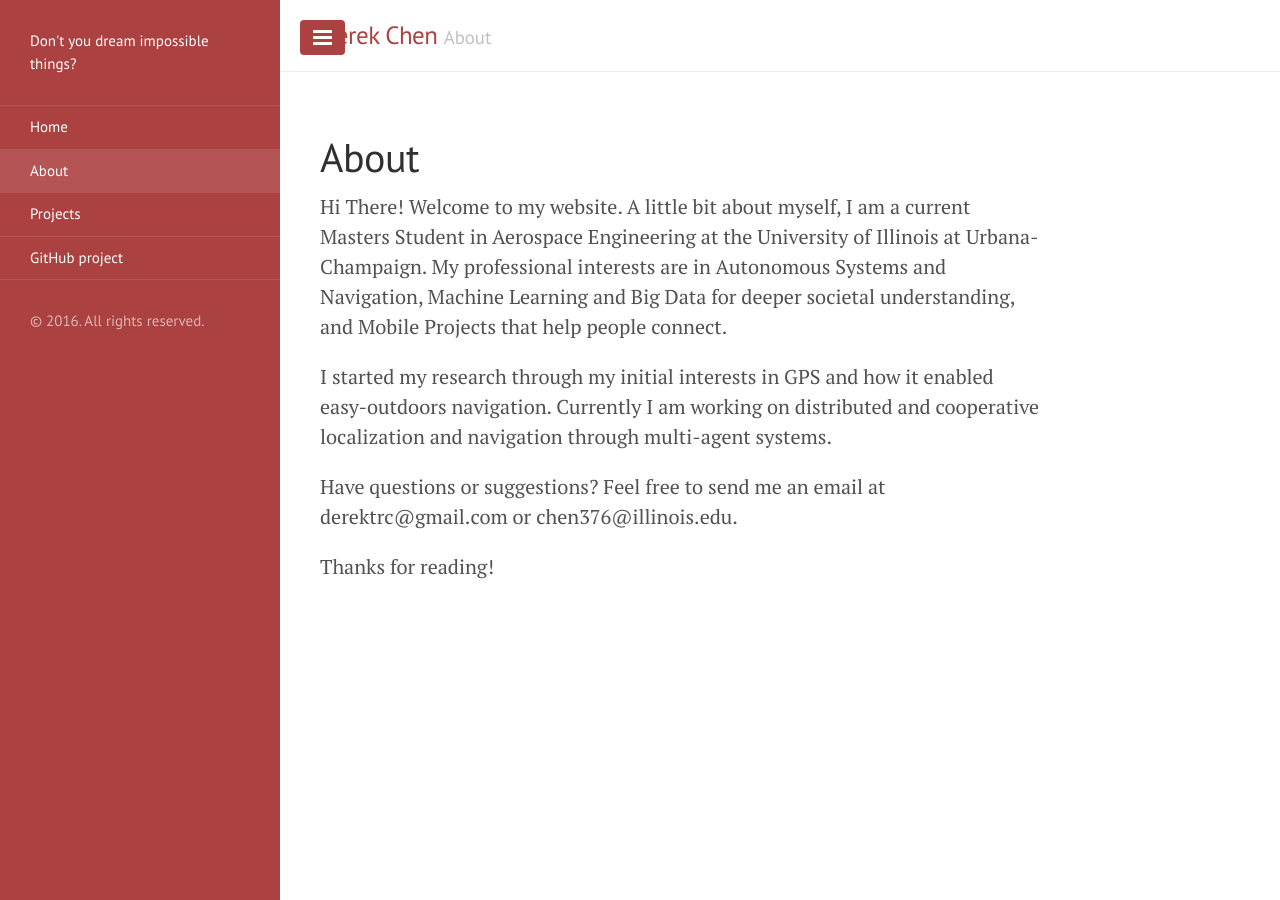
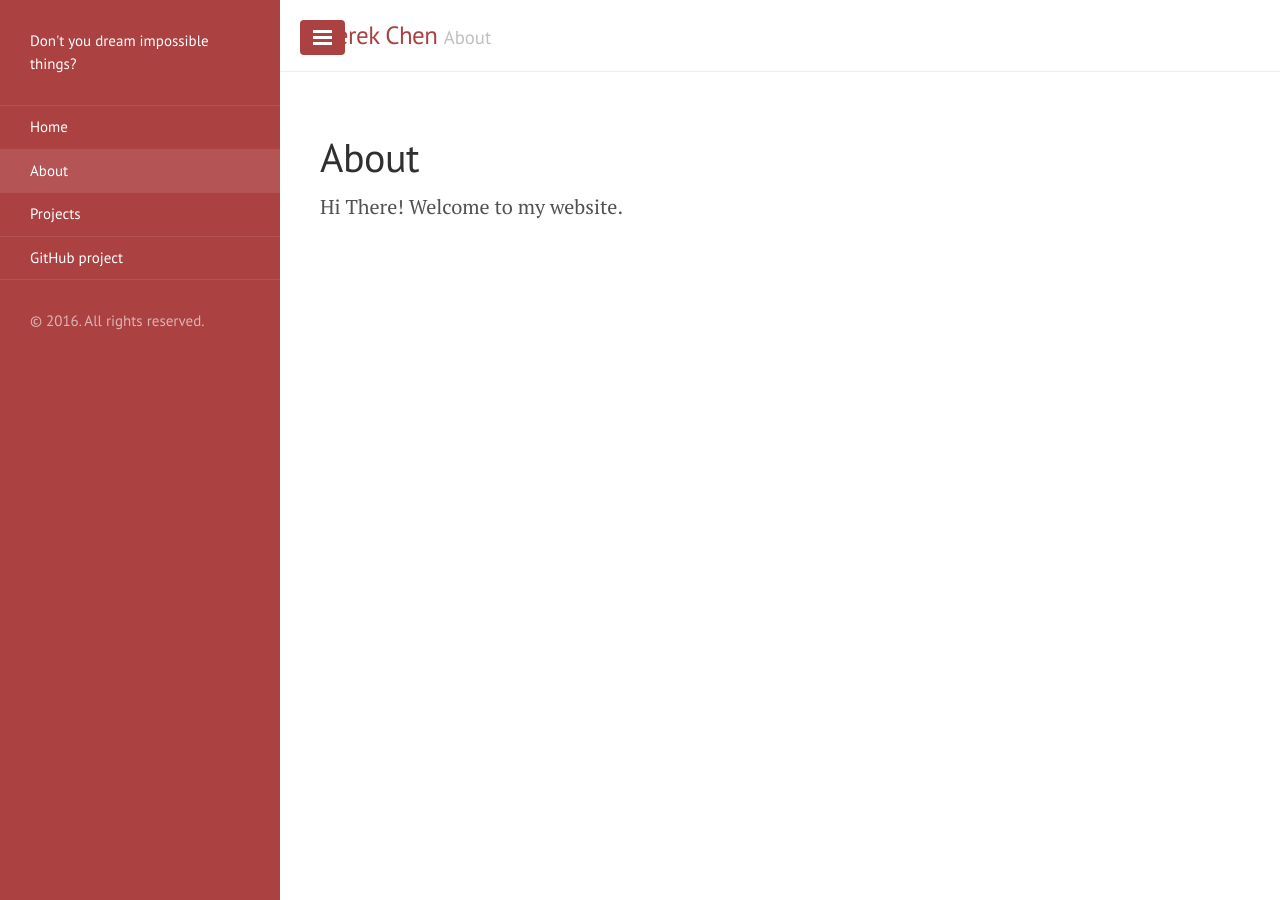
Before and after one commit to derektrc/derektrc.github.io, a Jekyll site: the page built from about.md, in a window 1280 px wide. Built offline with Jekyll 4.4.1, drawn with Linux system fonts in a browser that asks for light colours; Markdown is read by kramdown in place of the engine named in the settings.

Commit message:
Update about.md

```diff
--- a/about.md
+++ b/about.md
@@ -3,10 +3,4 @@ layout: page
 title: About
 ---
 
-Hi There! Welcome to my website. A little bit about myself, I am a current Masters Student in Aerospace Engineering at the University of Illinois at Urbana-Champaign. My professional interests are in Autonomous Systems and Navigation, Machine Learning and Big Data for deeper societal understanding, and Mobile Projects that help people connect.
-
-I started my research through my initial interests in GPS and how it enabled easy-outdoors navigation. Currently I am working on distributed and cooperative localization and navigation through multi-agent systems.
-
-Have questions or suggestions? Feel free to send me an email at derektrc@gmail.com or chen376@illinois.edu.
-
-Thanks for reading!
+Hi There! Welcome to my website.
```
